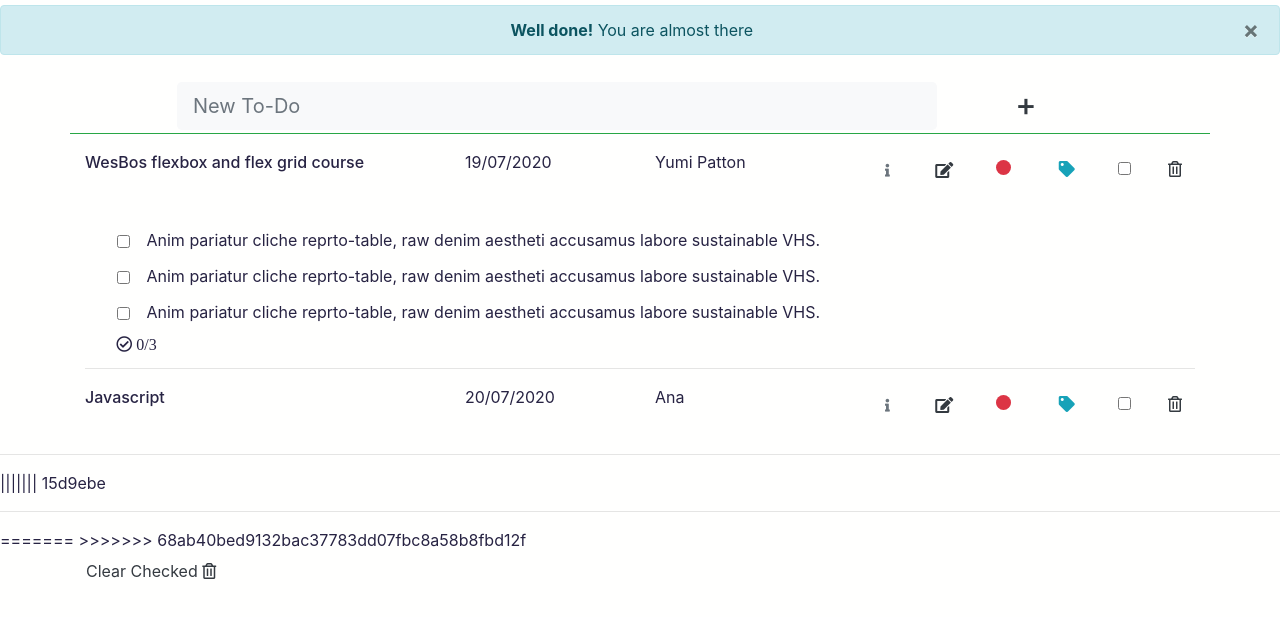
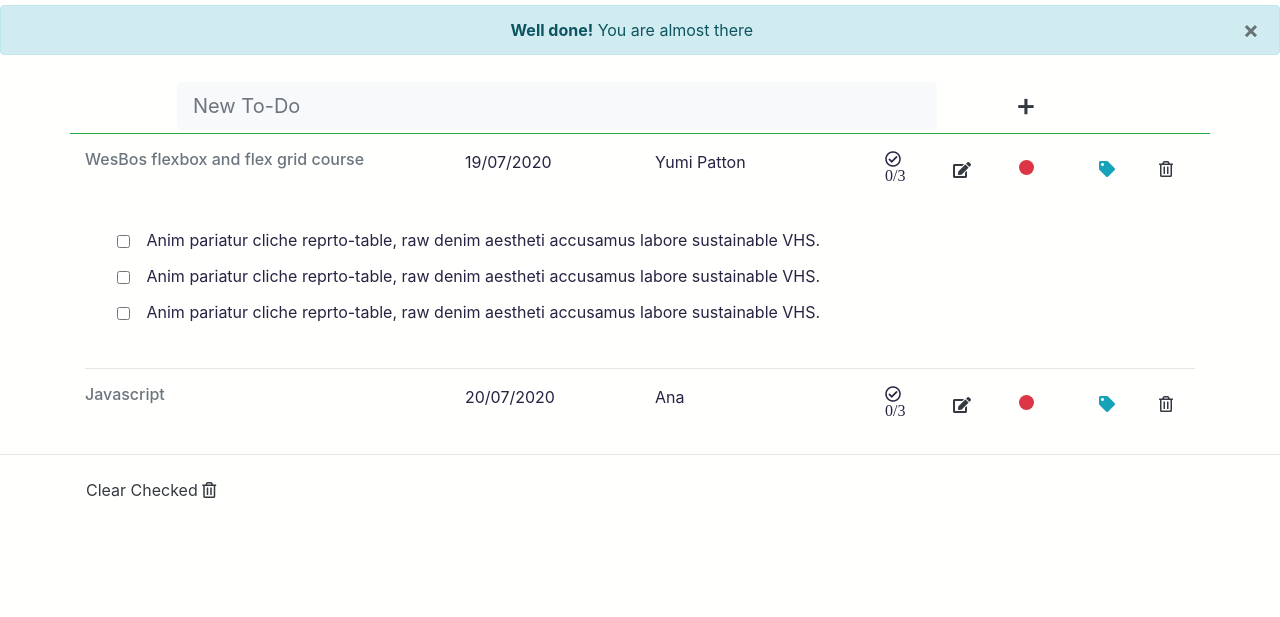
Before and after one commit to agorodinskaya/TeamTaskList-1, a plain HTML site: page index.html in a window 1280 px wide. Shown: the part 131-748 px from the top of the page. Drawn offline with nearby package versions, Linux system fonts and the light colour scheme.

Commit message:
remoce info mark and checkbox,  title toggle

```diff
--- a/index.html
+++ b/index.html
@@ -98,8 +98,13 @@
                             <!--First Task-->
                             <div class="row task" id="task1">
                                 <div class="col-lg-4 col-12 taskTitle order-2 order-lg-1">
-                                    <p class="text-left d-inline"><span class="h6">WesBos flexbox and flex grid course</h6>
-                                    </p>
+                                    <a href="#task1Description" class="text-secondary icon ml-0 pl-0 small"
+                                        data-toggle="collapse" data-target="#task1Description">
+                                        <h6 class="text-left">WesBos flexbox and flex grid course</h6>
+                                    </a>
+
+
+
                                 </div>
                                 <div class="col-lg-2 col-6 order-3 order-lg-2">
                                     19/07/2020
@@ -110,31 +115,27 @@
                                 <div class="col-lg-4 order-1 order-lg-4">
                                     <ul class="row taskSummary justify-content-around">
                                         <li class="col">
-                                            <a href="#task1Description" class="text-secondary icon ml-0 pl-0 small"
-                                                data-toggle="collapse" data-target="#task1Description"><i class="fas fa-info"></i>
-                                            </a>
+
+                                            <i class="far fa-check-circle">
+                                                0/3</i>
+
                                         </li>
                                         <li class="col">
                                             <a href="#newTaskInput" role=button
-                                                class="d-inline btn btn-link col-2 ml-0 pl-0 mb-0 pb-0 text-dark" data-toggle="modal"
-                                                data-target="#newTaskInput">
+                                                class="d-inline btn btn-link col-2 ml-0 pl-0 mb-0 pb-0 text-dark"
+                                                data-toggle="modal" data-target="#newTaskInput">
                                                 <i class="fas fa-edit"></i></a>
                                         </li>
                                         <li class="col">
                                             <span class="dot rounded-circle bg-danger icon"></span>
                                         </li>
                                         <li class="col">
-                                            <button class="btn btn-link text-info" data-toggle="modal" data-target="#"><i
-                                                    class="fas fa-tag"></i></button>
-                                        </li>
-                                        <li class="col">
-                                            <form action="index.html" method="post">
-                                                <input type="checkbox" class="border border-info">
+                                            <button class="btn btn-link text-info" data-toggle="modal"
+                                                data-target="#"><i class="fas fa-tag"></i></button>
                                         </li>
                                         <li class="col">
                                             <button type="button" class="ml-0 pl-0 btn btn-link text-dark"><i
                                                     class="icon far fa-trash-alt"></i></button>
-                                            </form>
                                         </li>
                                     </ul>
                                 </div>
@@ -154,7 +155,7 @@
                                     <div class="card-body-task">
                                         <button class="border-0 btn-transition btn btn-outline-success">
                                             <div class="custom-checkbox custom-control">
-                                                <input  id="task1CheckBox1" type="checkbox">
+                                                <input id="task1CheckBox1" type="checkbox">
                                             </div>
                                         </button>
                                         Anim pariatur cliche reprto-table, raw denim aestheti accusamus labore
@@ -163,15 +164,13 @@
                                     <div class="card-body-task">
                                         <button class="border-0 btn-transition btn btn-outline-success">
                                             <div class="custom-checkbox custom-control">
-                                                <input  id="task1CheckBox1" type="checkbox">
+                                                <input id="task1CheckBox1" type="checkbox">
                                             </div>
                                         </button>
                                         Anim pariatur cliche reprto-table, raw denim aestheti accusamus labore
                                         sustainable VHS.
                                     </div>
-                                    <div class="task-detail-summary float-left">
-                                        <i class="far fa-check-circle"> 0/3</i>
-                                    </div>
+
                                 </div>
                                 <!--toggle tasks details end-->
                             </div>
@@ -179,8 +178,10 @@
                             <!--Second Task -->
                             <div class="row task" id="task2">
                                 <div class="col-lg-4 col-12 taskTitle order-2 order-lg-1">
-                                    <p class="text-left d-inline"><span class="h6">Javascript</h6>
-                                    </p>
+                                    <a href="#task2Description" class="text-secondary icon ml-0 pl-0 small"
+                                        data-toggle="collapse" data-target="#task2Description">
+                                        <h6 class="text-left">Javascript</h6>
+                                    </a>
                                 </div>
                                 <div class="col-lg-2 col-6 order-3 order-lg-2">
                                     20/07/2020
@@ -191,31 +192,25 @@
                                 <div class="col-lg-4 order-1 order-lg-4">
                                     <ul class="row taskSummary justify-content-around">
                                         <li class="col">
-                                            <a href="#task2Description" class="text-secondary icon ml-0 pl-0 small"
-                                                data-toggle="collapse" data-target="#task2Description"><i class="fas fa-info"></i>
-                                            </a>
+                                            <i class="far fa-check-circle"> 0/3</i>
                                         </li>
                                         <li class="col">
                                             <a href="#newTaskInput" role=button
-                                                class="d-inline btn btn-link col-2 ml-0 pl-0 mb-0 pb-0 text-dark" data-toggle="modal"
-                                                data-target="#newTaskInput">
+                                                class="d-inline btn btn-link col-2 ml-0 pl-0 mb-0 pb-0 text-dark"
+                                                data-toggle="modal" data-target="#newTaskInput">
                                                 <i class="fas fa-edit"></i></a>
                                         </li>
                                         <li class="col">
                                             <span class="dot rounded-circle bg-danger icon"></span>
                                         </li>
                                         <li class="col">
-                                            <button class="btn btn-link text-info" data-toggle="modal" data-target="#"><i
-                                                    class="fas fa-tag"></i></button>
+                                            <button class="btn btn-link text-info" data-toggle="modal"
+                                                data-target="#"><i class="fas fa-tag"></i></button>
                                         </li>
-                                        <li class="col">
-                                            <form action="index.html" method="post">
-                                                <input type="checkbox" class="border border-info">
-                                        </li>
+
                                         <li class="col">
                                             <button type="button" class="ml-0 pl-0 btn btn-link text-dark"><i
                                                     class="icon far fa-trash-alt"></i></button>
-                                            </form>
                                         </li>
                                     </ul>
                                 </div>
@@ -250,9 +245,6 @@
                                         Anim pariatur cliche reprto-table, raw denim aestheti accusamus labore
                                         sustainable VHS.
                                     </div>
-                                    <div class="task-detail-summary float-left">
-                                        <i class="far fa-check-circle"> 0/3</i>
-                                    </div>
                                 </div>
                                 <!--toggle tasks details end-->
                             </div>
@@ -260,8 +252,11 @@
                             <!--Third Task List-->
                             <div class="row task" id="task3">
                                 <div class="col-lg-4 col-12 taskTitle order-2 order-lg-1">
-                                    <p class="text-left d-inline"><span class="h6">WesBos flexbox and flex grid course</h6>
-                                    </p>
+                                    <a href="#task3Description" class="text-secondary icon ml-0 pl-0 small"
+                                        data-toggle="collapse" data-target="#task3Description">
+                                        <h6 class="text-left">
+                                            WesBos flexbox and flex grid course</h6>
+                                    </a>
                                 </div>
                                 <div class="col-lg-2 col-6 order-3 order-lg-2">
                                     22/07/2020
@@ -272,31 +267,25 @@
                                 <div class="col-lg-4 order-1 order-lg-4">
                                     <ul class="row taskSummary justify-content-around">
                                         <li class="col">
-                                            <a href="#task3Description" class="text-secondary icon ml-0 pl-0 small"
-                                                data-toggle="collapse" data-target="#task3Description"><i class="fas fa-info"></i>
-                                            </a>
+                                            <i class="far fa-check-circle"> 0/3</i>
+
                                         </li>
                                         <li class="col">
                                             <a href="#newTaskInput" role=button
-                                                class="d-inline btn btn-link col-2 ml-0 pl-0 mb-0 pb-0 text-dark" data-toggle="modal"
-                                                data-target="#newTaskInput">
+                                                class="d-inline btn btn-link col-2 ml-0 pl-0 mb-0 pb-0 text-dark"
+                                                data-toggle="modal" data-target="#newTaskInput">
                                                 <i class="fas fa-edit"></i></a>
                                         </li>
                                         <li class="col">
                                             <span class="dot rounded-circle bg-danger icon"></span>
                                         </li>
                                         <li class="col">
-                                            <button class="btn btn-link text-info" data-toggle="modal" data-target="#"><i
-                                                    class="fas fa-tag"></i></button>
-                                        </li>
-                                        <li class="col">
-                                            <form action="index.html" method="post">
-                                                <input type="checkbox" class="border border-info">
+                                            <button class="btn btn-link text-info" data-toggle="modal"
+                                                data-target="#"><i class="fas fa-tag"></i></button>
                                         </li>
                                         <li class="col">
                                             <button type="button" class="ml-0 pl-0 btn btn-link text-dark"><i
                                                     class="icon far fa-trash-alt"></i></button>
-                                            </form>
                                         </li>
                                     </ul>
                                 </div>
@@ -307,7 +296,7 @@
                                     <div class="card-body-task">
                                         <button class="border-0 btn-transition btn btn-outline-success">
                                             <div class="custom-checkbox custom-control">
-                                                <input  id="task1CheckBox1" type="checkbox">
+                                                <input id="task1CheckBox1" type="checkbox">
                                             </div>
                                         </button>
                                         Anim pariatur cliche reprto-table, raw denim aestheti accusamus labore
@@ -316,7 +305,7 @@
                                     <div class="card-body-task">
                                         <button class="border-0 btn-transition btn btn-outline-success">
                                             <div class="custom-checkbox custom-control">
-                                                <input  id="task1CheckBox1" type="checkbox">
+                                                <input id="task1CheckBox1" type="checkbox">
                                             </div>
                                         </button>
                                         Anim pariatur cliche reprto-table, raw denim aestheti accusamus labore
@@ -325,15 +314,13 @@
                                     <div class="card-body-task">
                                         <button class="border-0 btn-transition btn btn-outline-success">
                                             <div class="custom-checkbox custom-control">
-                                                <input  id="task1CheckBox1" type="checkbox">
+                                                <input id="task1CheckBox1" type="checkbox">
                                             </div>
                                         </button>
                                         Anim pariatur cliche reprto-table, raw denim aestheti accusamus labore
                                         sustainable VHS.
                                     </div>
-                                    <div class="task-detail-summary float-left">
-                                        <i class="far fa-check-circle"> 0/3</i>
-                                    </div>
+
                                 </div>
                                 <!--toggle tasks details-->
                             </div>
@@ -342,18 +329,10 @@
                         </div>
                     </div>
                 </div>
-<<<<<<< HEAD
                 <!--toggle tasks details end-->
-            </div>
-            <hr />
-||||||| 15d9ebe
-                <!--toggle tasks details-->
-            </div>
-            <hr />
-=======
->>>>>>> 68ab40bed9132bac37783dd07fbc8a58b8fbd12f
-
-            </perfect-scrollbar>
+        </div>
+        <hr />
+        </perfect-scrollbar>
         </div>
 
 
```
